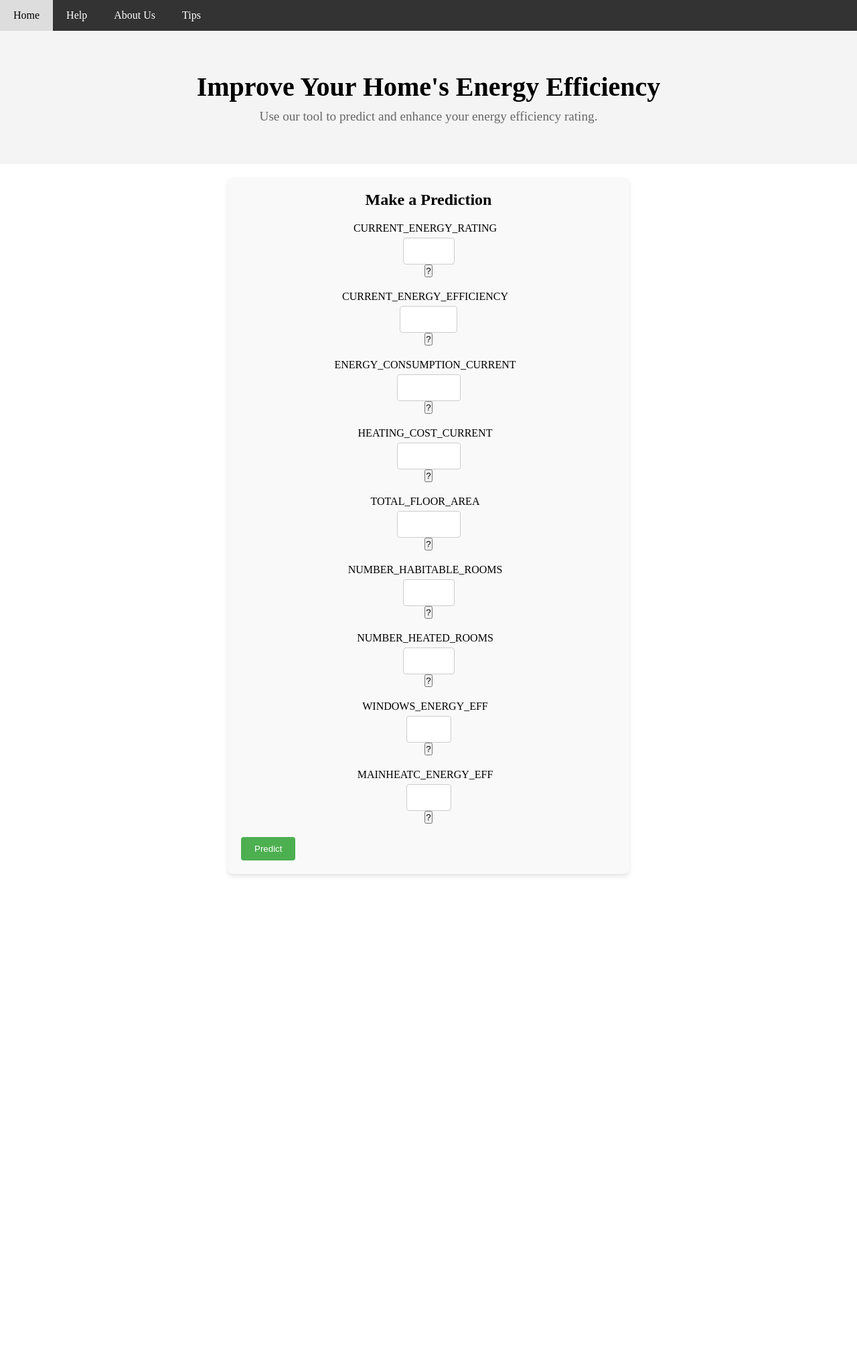
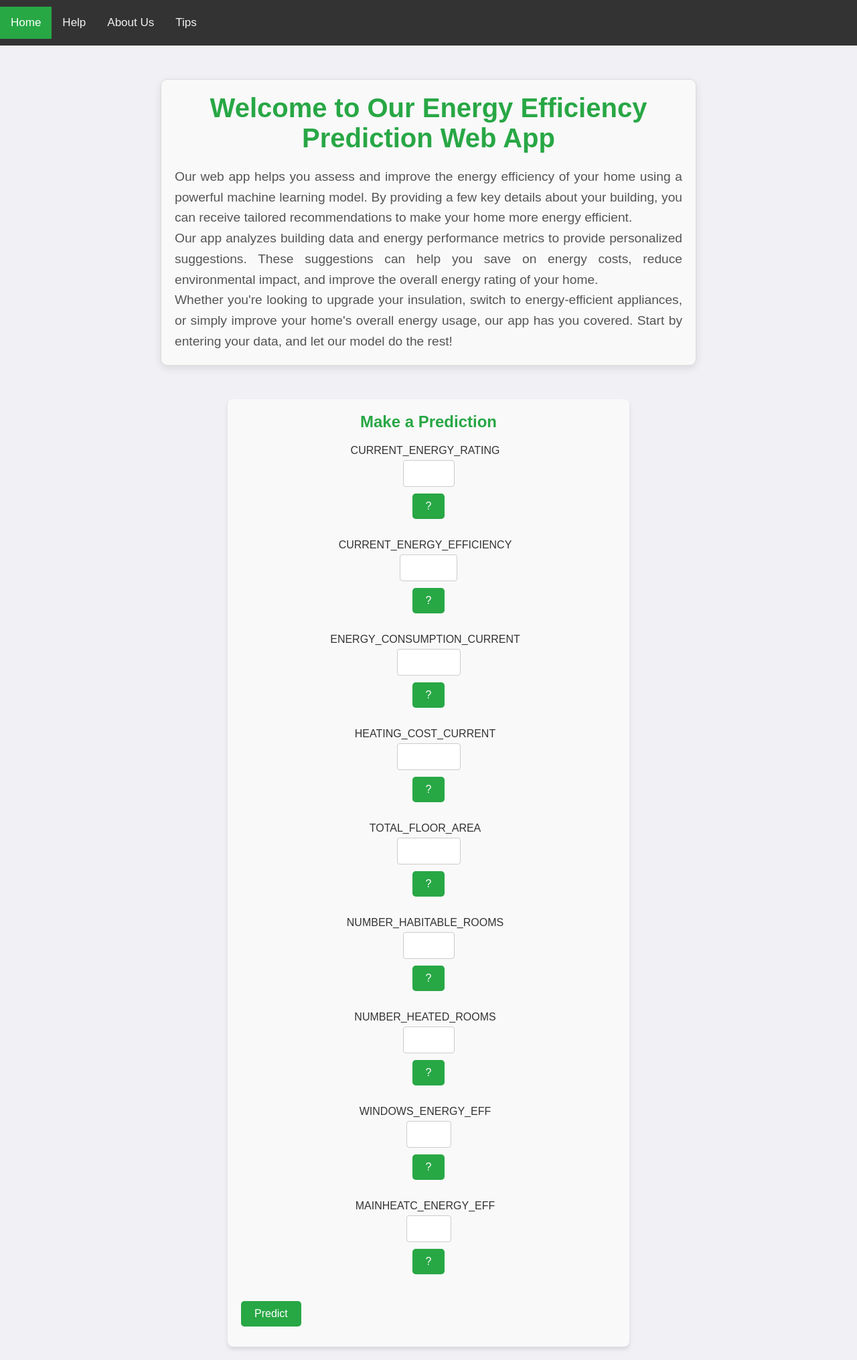
Before and after one commit to MichailChristou/MyApp, a Flask app: page / in a window 1280 px wide. Shown: the whole page at 67% size. Before the commit the page ends 1309 px from the top, so only its background shows below. Run offline with Flask 3, Linux system fonts and the light colour scheme; parts of the project's set-up code (start-up, migrations or seed data) failed here and were passed over.

Commit message:
Visual changes and creation of the tips,help,about pages

```diff
--- a/static/styles.css
+++ b/static/styles.css
@@ -1,3 +1,202 @@
+/* Base styles */
+body {
+    font-family: Arial, sans-serif;
+    background-color: #F0F0F5; /* Light background */
+    color: #333;
+    margin: 0;
+    padding: 0;
+}
+
+h1, h2 {
+    color: #28A745; /* Green for headings */
+}
+
+p {
+    color: #555;
+}
+
+/* Navbar styles */
+.topnav {
+    background-color: #333;
+    overflow: hidden;
+    padding: 10px 0;
+}
+
+.topnav a {
+    float: left;
+    display: block;
+    color: #f2f2f2;
+    text-align: center;
+    padding: 14px 16px;
+    text-decoration: none;
+    font-size: 17px;
+}
+
+.topnav a:hover {
+    background-color: #A5D6A7; /* Soft green hover */
+    color: white;
+}
+
+.topnav a.active {
+    background-color: #28A745; /* Green active link */
+    color: white;
+}
+
+/* General box styling */
+.content-box {
+    max-width: 800px;
+    margin: 50px auto;
+    padding: 30px;
+    background-color: white;
+    border-radius: 10px;
+    box-shadow: 0px 4px 12px rgba(0, 0, 0, 0.1);
+    border-left: 5px solid #28A745; /* Green left border for accent */
+}
+
+/* Buttons */
+button {
+    background-color: #28A745; /* Green buttons */
+    border: none;
+    color: white;
+    padding: 10px 20px;
+    text-align: center;
+    text-decoration: none;
+    font-size: 16px;
+    margin: 10px 0;
+    cursor: pointer;
+    border-radius: 5px;
+    transition: background-color 0.3s ease;
+}
+
+button:hover {
+    background-color: #218838; /* Darker green on hover */
+}
+
+/* Tips page styling */
+.tips-container {
+    display: flex;
+    flex-direction: column;
+    gap: 20px;
+}
+
+.tip-item {
+    padding: 20px;
+    background-color: #E8F5E9; /* Light green background */
+    border-left: 5px solid #28A745; /* Green left border */
+    border-radius: 5px;
+    box-shadow: 0px 2px 8px rgba(0, 0, 0, 0.05);
+}
+
+.tip-item h2 {
+    color: #28A745;
+}
+
+.tip-item:hover {
+    background-color: #F1F8E9; /* Softer green hover */
+    border-left-color: #81C784; /* Lighter green border on hover */
+}
+
+/* Help form input styles */
+input[type="text"], input[type="email"], textarea {
+    width: 100%;
+    padding: 12px;
+    margin: 8px 0;
+    display: inline-block;
+    border: 1px solid #ccc;
+    border-radius: 4px;
+    box-sizing: border-box;
+}
+
+input[type="submit"] {
+    background-color: #28A745;
+    color: white;
+    padding: 14px 20px;
+    border: none;
+    border-radius: 4px;
+    cursor: pointer;
+}
+
+input[type="submit"]:hover {
+    background-color: #218838;
+}
+
+/* Footer */
+footer {
+    text-align: center;
+    padding: 20px;
+    background-color: #333;
+    color: white;
+    position: absolute;
+    width: 100%;
+    bottom: 0;
+}
+
+
+
+
+/* General box styling */
+.content-box {
+    max-width: 800px;
+    margin: 50px auto;
+    padding: 30px;
+    background-color: white;
+    border-radius: 10px;
+    box-shadow: 0px 4px 12px rgba(0, 0, 0, 0.1);
+    border-left: 5px solid #007BFF; /* Blue left border for accent */
+}
+
+
+/* Tips page styling */
+.tips-container {
+    display: flex;
+    flex-direction: column;
+    gap: 20px;
+}
+
+.tip-item {
+    padding: 20px;
+    background-color: #eef6ff;
+    border-left: 5px solid #007BFF;
+    border-radius: 5px;
+    box-shadow: 0px 2px 8px rgba(0, 0, 0, 0.05);
+}
+
+.tip-item h2 {
+    color: #007BFF;
+}
+
+.tip-item:hover {
+    background-color: #f0f8ff;
+    border-left-color: #FFA500;
+}
+
+/* Help form input styles */
+input[type="text"], input[type="email"], textarea {
+    width: 100%;
+    padding: 12px;
+    margin: 8px 0;
+    display: inline-block;
+    border: 1px solid #ccc;
+    border-radius: 4px;
+    box-sizing: border-box;
+}
+
+input[type="submit"] {
+    background-color: #007BFF;
+    color: white;
+    padding: 14px 20px;
+    border: none;
+    border-radius: 4px;
+    cursor: pointer;
+}
+
+input[type="submit"]:hover {
+    background-color: #0056b3;
+}
+
+
+
+
 /* General Reset */
 * {
     margin: 0;
@@ -5,24 +204,6 @@
     box-sizing: border-box;
 }
 
-/* Navbar Styles */
-.topnav {
-    background-color: #333;
-    overflow: hidden;
-}
-
-.topnav a {
-    float: left;
-    color: white;
-    text-align: center;
-    padding: 14px 20px;
-    text-decoration: none;
-}
-
-.topnav a:hover {
-    background-color: #ddd;
-    color: black;
-}
 
 .active {
     background-color: #4CAF50;
@@ -112,18 +293,6 @@
     opacity: 1;
 }
 
-/* Button Styles */
-.btn-primary {
-    background-color: #4CAF50;
-    color: white;
-    padding: 10px 20px;
-    border: none;
-    border-radius: 4px;
-    cursor: pointer;
-    display: inline-block;
-    text-decoration: none;
-    text-align: center;
-}
 
 .btn-primary:hover {
     background-color: #45a049;
@@ -189,3 +358,42 @@
     font-size: 1rem;
     color: #666;
 }
+
+
+/* General styling for the box */
+.content-box {
+    max-width: 800px; /* Limits the width to 800px */
+    margin: 50px auto; /* Centers the box and adds vertical spacing */
+    padding: 20px; /* Adds space inside the box */
+    background-color: #f9f9f9; /* Light background color */
+    border-radius: 10px; /* Rounded corners */
+    box-shadow: 0px 4px 12px rgba(0, 0, 0, 0.1); /* Subtle shadow effect */
+    border: 1px solid #ddd; /* Light border */
+}
+
+.content-box h1 {
+    font-size: 2.5rem; /* Larger font for the title */
+    text-align: center; /* Center the title text */
+    margin-bottom: 20px; /* Add space between title and content */
+}
+
+.content-box p {
+    font-size: 1.2rem; /* Slightly larger font for content */
+    line-height: 1.6; /* Spacing between lines */
+    text-align: justify; /* Justified text for a cleaner look */
+}
+
+/* Styling for tips page */
+.tips-container {
+    display: flex;
+    flex-direction: column;
+    gap: 20px; /* Adds space between each tip box */
+}
+
+.tip-item {
+    padding: 20px;
+    background-color: #eef6ff; /* Light blue background for tips */
+    border-left: 5px solid #007BFF; /* Left border for visual emphasis */
+    border-radius: 5px;
+    box-shadow: 0px 2px 8px rgba(0, 0, 0, 0.05); /* Subtle shadow for each tip */
+}
--- a/templates/index.html
+++ b/templates/index.html
@@ -1,7 +1,7 @@
 <!DOCTYPE html>
 <html lang="en">
 <head>
-    <link rel="stylesheet" href="..\static\styles.css">
+    <link rel="stylesheet" href="{{ url_for('static', filename='styles.css') }}">
     <meta charset="UTF-8">
     <meta name="viewport" content="width=device-width, initial-scale=1.0">
     <title>Energy Efficiency Predictor</title>
@@ -9,17 +9,24 @@
 <body>
     <!-- Navbar -->
     <nav class="topnav">
-        <a class="active" href="#home">Home</a>
-        <a href="">Help</a>
-        <a href="">About Us</a>
-        <a href="">Tips</a>
+        <a href="{{ url_for('index') }}" class="active">Home</a>
+        <a href="{{ url_for('help') }}">Help</a>
+        <a href="{{ url_for('about') }}">About Us</a>
+        <a href="{{ url_for('tips') }}">Tips</a>
     </nav>
 
-    <!-- Welcome Section -->
-    <section class="hero">
-        <h1>Improve Your Home's Energy Efficiency</h1>
-        <p>Use our tool to predict and enhance your energy efficiency rating.</p>
-    </section>
+    <div class="content-box">
+        <h1>Welcome to Our Energy Efficiency Prediction Web App</h1>
+        <p>
+            Our web app helps you assess and improve the energy efficiency of your home using a powerful machine learning model. By providing a few key details about your building, you can receive tailored recommendations to make your home more energy efficient.
+        </p>
+        <p>
+            Our app analyzes building data and energy performance metrics to provide personalized suggestions. These suggestions can help you save on energy costs, reduce environmental impact, and improve the overall energy rating of your home.
+        </p>
+        <p>
+            Whether you're looking to upgrade your insulation, switch to energy-efficient appliances, or simply improve your home's overall energy usage, our app has you covered. Start by entering your data, and let our model do the rest!
+        </p>
+    </div>
 
     <!-- Prediction Form Section -->
     <section class="prediction-form">
@@ -39,5 +46,6 @@
         </form>
     </section>
 
+
 </body>
 </html>
```
Also changed, not shown: templates/about.html (added, +37 -0 lines), templates/help.html (added, +42 -0 lines), templates/tips.html (added, +44 -0 lines), 1 other file.
